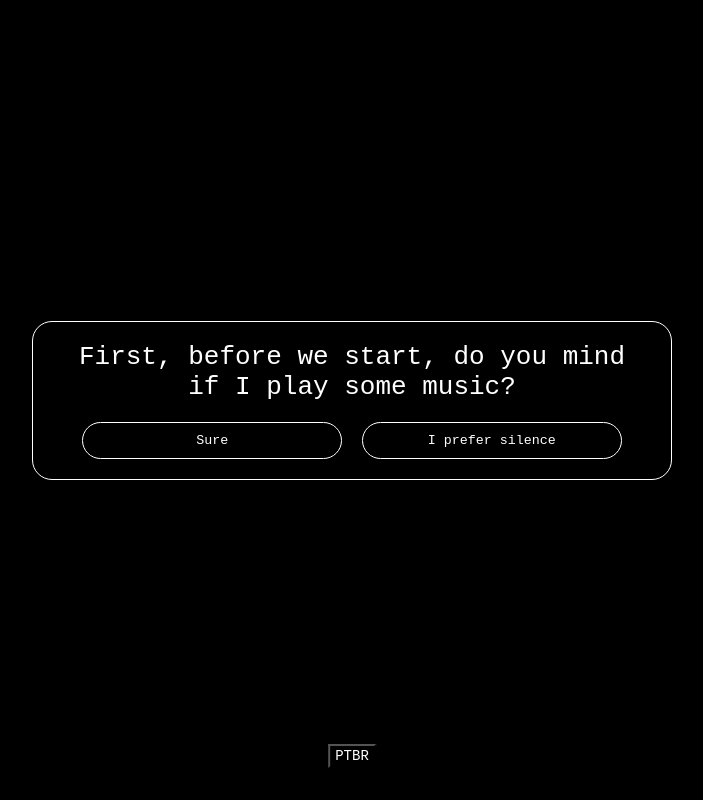
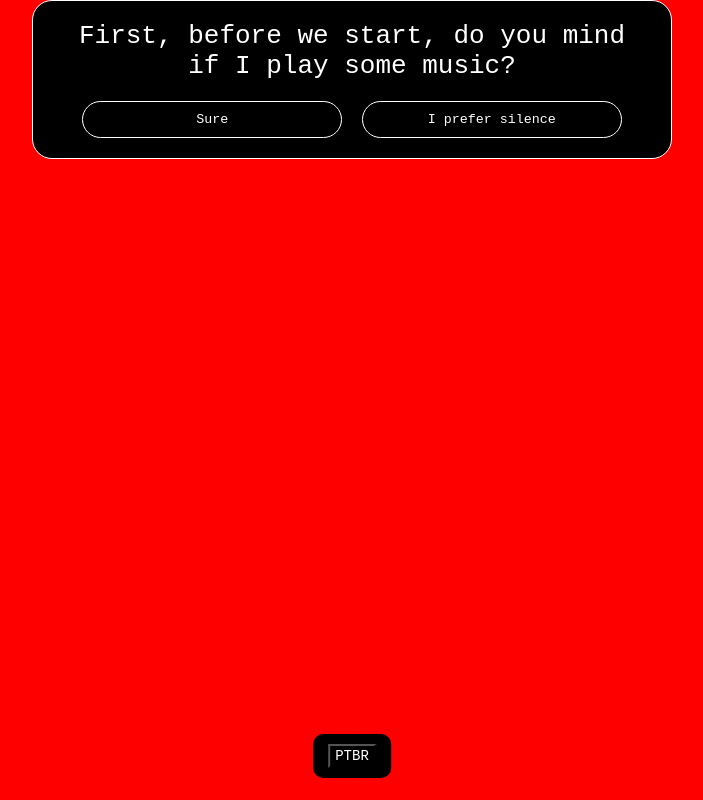
Before and after one commit to V1ctorBarbosa/Are_You_Anxious, a React (Vite) app: page / in a window 1280 px wide. Shown: the whole page, without its empty margins (288-991 px from the left). Built offline with nearby package versions, Linux system fonts and the light colour scheme.

Commit message:
feat: animations

```diff
--- a/package.json
+++ b/package.json
@@ -10,7 +10,7 @@
     "preview": "vite preview"
   },
   "dependencies": {
-    "framer-motion": "^11.0.25",
+    "framer-motion": "^11.0.28",
     "lucide": "^0.366.0",
     "lucide-react": "^0.366.0",
     "react": "^18.2.0",
--- a/src/pages/Home/home.tsx
+++ b/src/pages/Home/home.tsx
@@ -18,8 +18,6 @@ import { handleDisplaySound, handleLanguage } from "./utils";
 
 function Home() {
   const { state, setState } = useGlobalContext();
-
-  console.log(state)
 
   const audioRef = useRef<HTMLAudioElement | null>(null);
   const currentTimeRef = useRef<number>(0);
--- a/src/sections/sections.styles.ts
+++ b/src/sections/sections.styles.ts
@@ -1,4 +1,16 @@
 import styled from "styled-components";
+
+//Animation
+import { motion } from "framer-motion";
+
+export const SectionsContainer = styled(motion.div)`
+  width: 100%;
+  height: 100%;
+  margin: auto;
+
+  background-color: red;
+
+`;
 
 export const Container = styled.div`
   display: flex;
@@ -37,6 +49,7 @@ export const Link = styled.a`
   color: ${(props) => props.theme.white};
 
   cursor: pointer;
+  text-align: center;
 `;
 
 export const Button = styled.button`
--- a/src/sections/sections.tsx
+++ b/src/sections/sections.tsx
@@ -1,3 +1,6 @@
+//React
+import { useState, useEffect } from "react";
+
 //Sections
 import Intro from "./intro/intro";
 import Step1 from "./step1/step1";
@@ -11,33 +14,71 @@ import Step7 from "./step7/step7";
 //Context
 import { useGlobalContext } from "../context/context";
 
+//Styles
+import { SectionsContainer } from "./sections.styles";
+import { animationVariants } from "../styles/animations";
+import { AnimatePresence } from "framer-motion";
+
 //Utils
 import { handleData } from "./utils";
 
 function Sections() {
   const { state } = useGlobalContext();
+  const [isAnimating, setIsAnimating] = useState(false); // Flag para controlar a renderização
+
+  useEffect(() => {
+    setIsAnimating(true);
+    return () => setIsAnimating(false);
+  }, [state.step]);
 
   const handleStep = (step: string) => {
+    let sectionData;
+    let sectionComponent: React.ReactNode;
+    sectionData = handleData({ language: state.language, step: step });
+
     switch (step) {
       case "intro":
-        return <Intro data={handleData({ language: state.language, step: state.step })}/>;
+        sectionComponent = <Intro data={sectionData} />;
+        break;
       case "step1":
-        return <Step1 data={handleData({ language: state.language, step: state.step })}/>;
+        sectionComponent = <Step1 data={sectionData} />;
+        break;
       case "step2":
-        return <Step2 data={handleData({ language: state.language, step: state.step })}/>;
+        sectionComponent = <Step2 data={sectionData} />;
+        break;
       case "step3":
-        return <Step3 data={handleData({ language: state.language, step: state.step })}/>;
+        sectionComponent = <Step3 data={sectionData} />;
+        break;
       case "step4":
-        return <Step4 data={handleData({ language: state.language, step: state.step })}/>;
+        sectionComponent = <Step4 data={sectionData} />;
+        break;
       case "step5":
-        return <Step5 data={handleData({ language: state.language, step: state.step })}/>;
+        sectionComponent = <Step5 data={sectionData} />;
+        break;
       case "step6":
-        return <Step6 data={handleData({ language: state.language, step: state.step })}/>;
+        sectionComponent = <Step6 data={sectionData} />;
+        break;
       case "step7":
-        return <Step7 data={handleData({ language: state.language, step: state.step })}/>;
+        sectionComponent = <Step7 data={sectionData} />;
+        break;
       default:
-        return <Intro data={handleData({ language: state.language, step: state.step })}/>;
+        sectionComponent = <Intro data={sectionData} />;
     }
+    return (
+      <AnimatePresence onExitComplete={() => setIsAnimating(false)}>
+        {isAnimating ? null : (
+          <SectionsContainer
+            key={step}
+            variants={animationVariants}
+            initial="exit"
+            animate="enter"
+            exit="exit"
+          >
+            {sectionComponent}
+          </SectionsContainer>
+        )}
+      </AnimatePresence>
+    );
   };
 
   return handleStep(state.step);
--- /dev/null
+++ b/src/styles/animations.ts
@@ -0,0 +1,14 @@
+export const animationVariants = {
+    enter: {
+      opacity: 1,
+      y: 0,
+      x: 0,
+      transition: { duration: 1 },
+    },
+    exit: {
+      opacity: 0,
+      y: 0,
+      x: 0,
+      transition: { duration: 1 },
+    },
+  };
```
Also changed, not shown: 1 other file (tests, documents, lock files or other folders).
